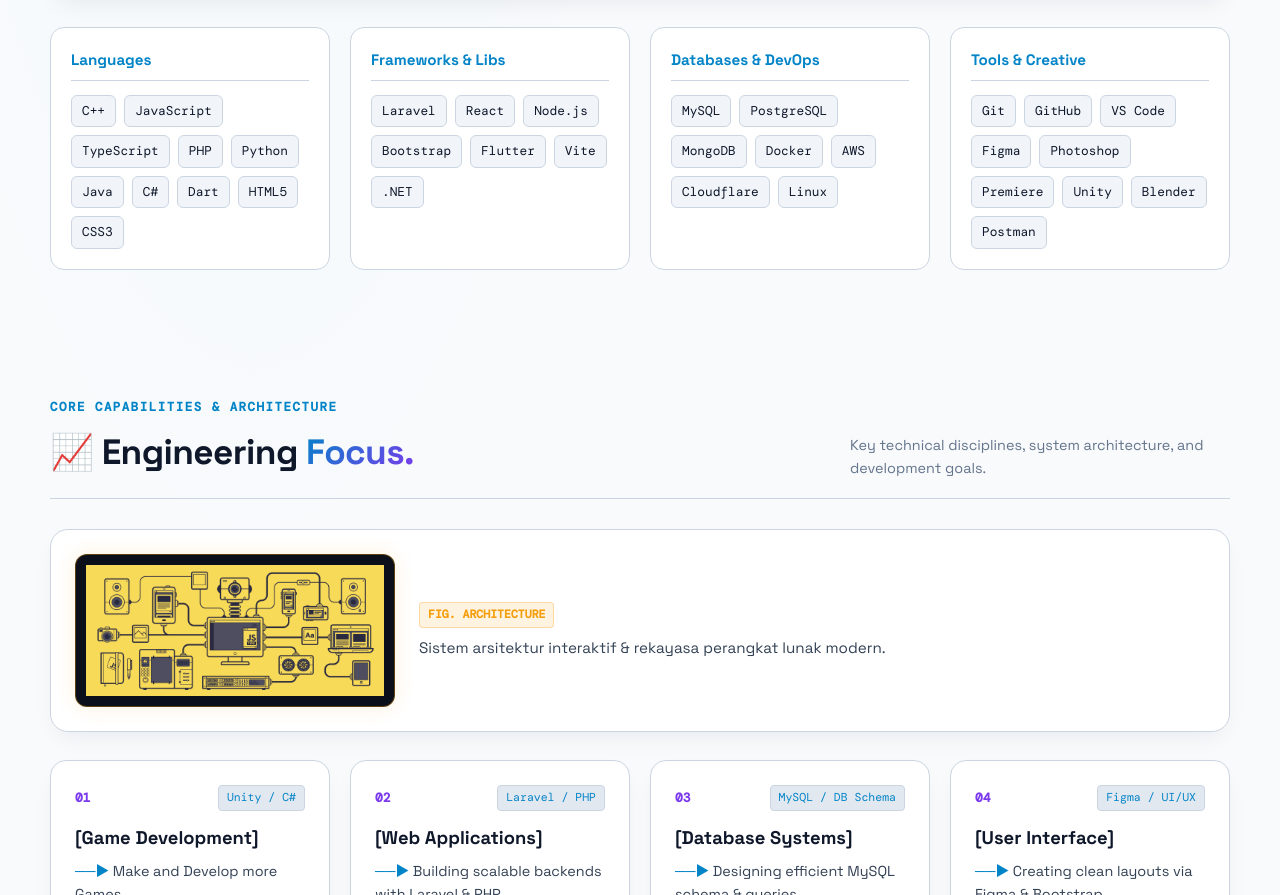
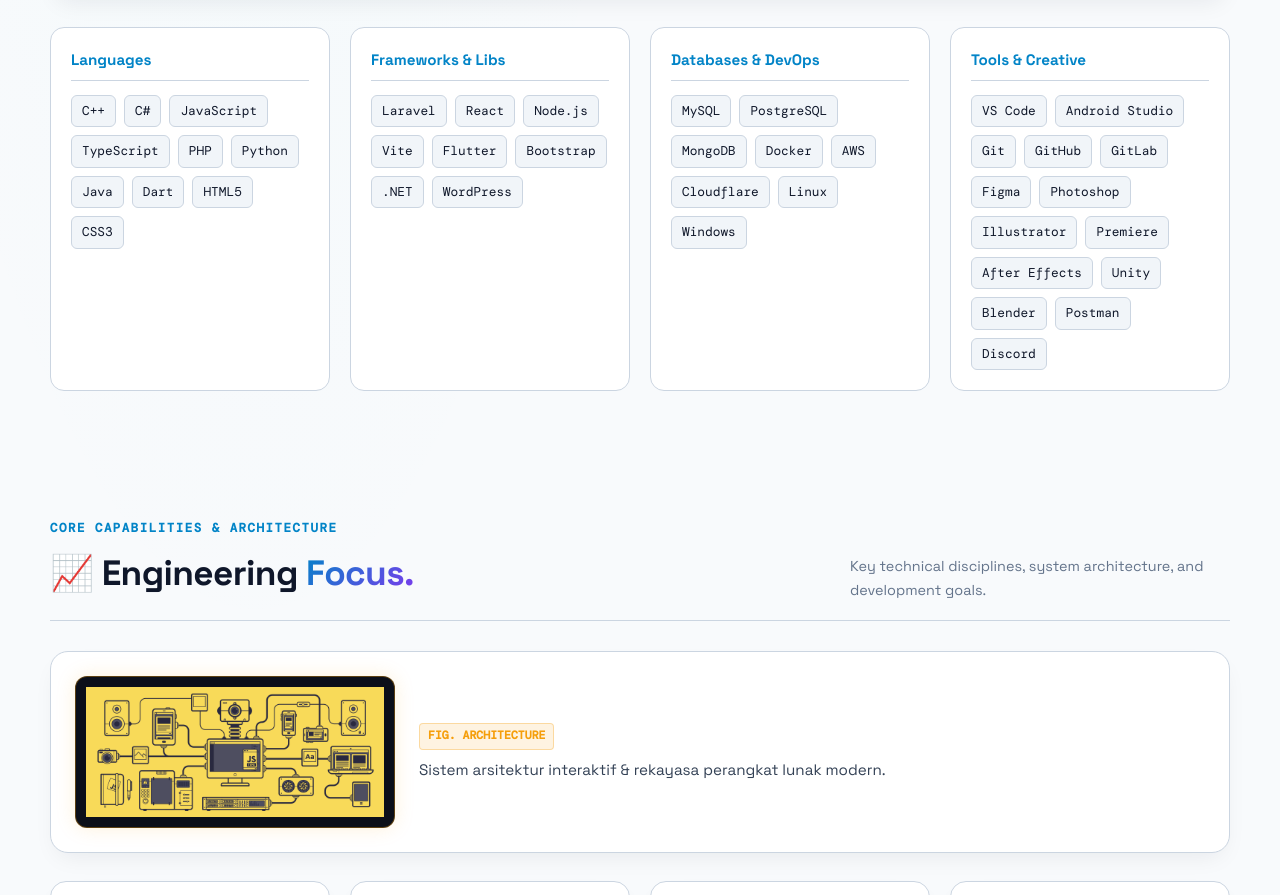
Before and after one commit to imanuelayubflabianos/imanuelayubflabianos, a React (Vite) app in the folder website/: page / in a window 1280 px wide. Shown: the part 5132-6027 px from the top of the page. Built offline with nearby package versions, Linux system fonts and the light colour scheme; no server answers; a web font is replaced by a local one.

Commit message:
push push push push push

```diff
--- a/website/src/App.jsx
+++ b/website/src/App.jsx
@@ -64,19 +64,34 @@
 const TECH_CATEGORIES = [
   {
     category: 'Languages',
-    skills: ['C++', 'JavaScript', 'TypeScript', 'PHP', 'Python', 'Java', 'C#', 'Dart', 'HTML5', 'CSS3'],
+    skills: ['C++', 'C#', 'JavaScript', 'TypeScript', 'PHP', 'Python', 'Java', 'Dart', 'HTML5', 'CSS3'],
   },
   {
     category: 'Frameworks & Libs',
-    skills: ['Laravel', 'React', 'Node.js', 'Bootstrap', 'Flutter', 'Vite', '.NET'],
+    skills: ['Laravel', 'React', 'Node.js', 'Vite', 'Flutter', 'Bootstrap', '.NET', 'WordPress'],
   },
   {
     category: 'Databases & DevOps',
-    skills: ['MySQL', 'PostgreSQL', 'MongoDB', 'Docker', 'AWS', 'Cloudflare', 'Linux'],
+    skills: ['MySQL', 'PostgreSQL', 'MongoDB', 'Docker', 'AWS', 'Cloudflare', 'Linux', 'Windows'],
   },
   {
     category: 'Tools & Creative',
-    skills: ['Git', 'GitHub', 'VS Code', 'Figma', 'Photoshop', 'Premiere', 'Unity', 'Blender', 'Postman'],
+    skills: [
+      'VS Code',
+      'Android Studio',
+      'Git',
+      'GitHub',
+      'GitLab',
+      'Figma',
+      'Photoshop',
+      'Illustrator',
+      'Premiere',
+      'After Effects',
+      'Unity',
+      'Blender',
+      'Postman',
+      'Discord',
+    ],
   },
 ]
 
@@ -267,7 +282,23 @@
   const [githubRepos, setGithubRepos] = useState(FALLBACK_PROJECTS)
   const [isReposLoading, setIsReposLoading] = useState(true)
 
-  // Form State
+  // Form State & Anti-Spam Cooldown (3 Menit Jeda Antar Pengiriman)
+  const COOLDOWN_SECONDS = 180
+  const [cooldownRemaining, setCooldownRemaining] = useState(() => {
+    try {
+      const lastSent = typeof window !== 'undefined' ? localStorage.getItem('portfolio_contact_last_sent') : null
+      if (lastSent) {
+        const elapsed = Math.floor((Date.now() - Number(lastSent)) / 1000)
+        if (elapsed < 180) {
+          return 180 - elapsed
+        }
+      }
+    } catch {
+      // safe fallback
+    }
+    return 0
+  })
+
   const [contactForm, setContactForm] = useState({
     name: '',
     email: '',
@@ -277,6 +308,29 @@
   const [turnstileToken, setTurnstileToken] = useState('')
   const [formStatus, setFormStatus] = useState('idle') // 'idle' | 'submitting' | 'success' | 'error' | 'no-endpoint'
   const [formFeedback, setFormFeedback] = useState('')
+
+  // Live Timer Countdown untuk Anti-Spam Cooldown
+  useEffect(() => {
+    if (cooldownRemaining <= 0) return
+
+    const intervalId = setInterval(() => {
+      setCooldownRemaining((prev) => {
+        if (prev <= 1) {
+          clearInterval(intervalId)
+          return 0
+        }
+        return prev - 1
+      })
+    }, 1000)
+
+    return () => clearInterval(intervalId)
+  }, [cooldownRemaining])
+
+  const formatCooldown = (seconds) => {
+    const mins = Math.floor(seconds / 60)
+    const secs = seconds % 60
+    return `${mins}:${secs < 10 ? '0' : ''}${secs}`
+  }
 
   const emailAddress = 'imanuelayub0309@gmail.com'
   const linkedInUrl = 'https://www.linkedin.com/in/imanuel-ayub-flabianos-425595347/'
@@ -384,6 +438,16 @@
     e.preventDefault()
     setFormFeedback('')
 
+    if (cooldownRemaining > 0) {
+      setFormStatus('error')
+      setFormFeedback(
+        `Fitur perlindungan anti-spam aktif: Mohon tunggu ${formatCooldown(
+          cooldownRemaining
+        )} sebelum dapat mengirim pesan berikutnya.`
+      )
+      return
+    }
+
     if (
       !contactForm.name.trim() ||
       !contactForm.email.trim() ||
@@ -447,9 +511,20 @@
 
       if (response.ok && result.success) {
         setFormStatus('success')
-        setFormFeedback(result.message || 'Pesan Anda berhasil dikirim langsung ke Gmail Imanuel Ayub!')
+        setFormFeedback(
+          result.message ||
+            'Pesan Anda berhasil dikirim langsung ke Gmail Imanuel Ayub! Silakan tunggu sejenak jika ingin mengirim pesan lagi.'
+        )
         setContactForm({ name: '', email: '', subject: '', message: '' })
         setTurnstileToken('')
+
+        // Aktifkan cooldown anti-spam (3 menit)
+        try {
+          localStorage.setItem('portfolio_contact_last_sent', Date.now().toString())
+        } catch {
+          // safe fallback
+        }
+        setCooldownRemaining(COOLDOWN_SECONDS)
       } else {
         setFormStatus('error')
         setFormFeedback(
@@ -1185,13 +1260,18 @@
                 className="button button-submit-pill"
                 disabled={
                   formStatus === 'submitting' ||
+                  cooldownRemaining > 0 ||
                   (!turnstileToken &&
                     typeof window !== 'undefined' &&
                     window.location.hostname !== 'localhost' &&
                     window.location.hostname !== '127.0.0.1')
                 }
               >
-                {formStatus === 'submitting' ? 'Mengirim...' : 'Kirim Pesan Sekarang ↗'}
+                {formStatus === 'submitting'
+                  ? 'Mengirim...'
+                  : cooldownRemaining > 0
+                  ? `⏳ Tunggu (${formatCooldown(cooldownRemaining)})`
+                  : 'Kirim Pesan Sekarang ↗'}
               </button>
             </div>
           </form>
```
Also changed, not shown: 1 other file (tests, documents, lock files or other folders).
